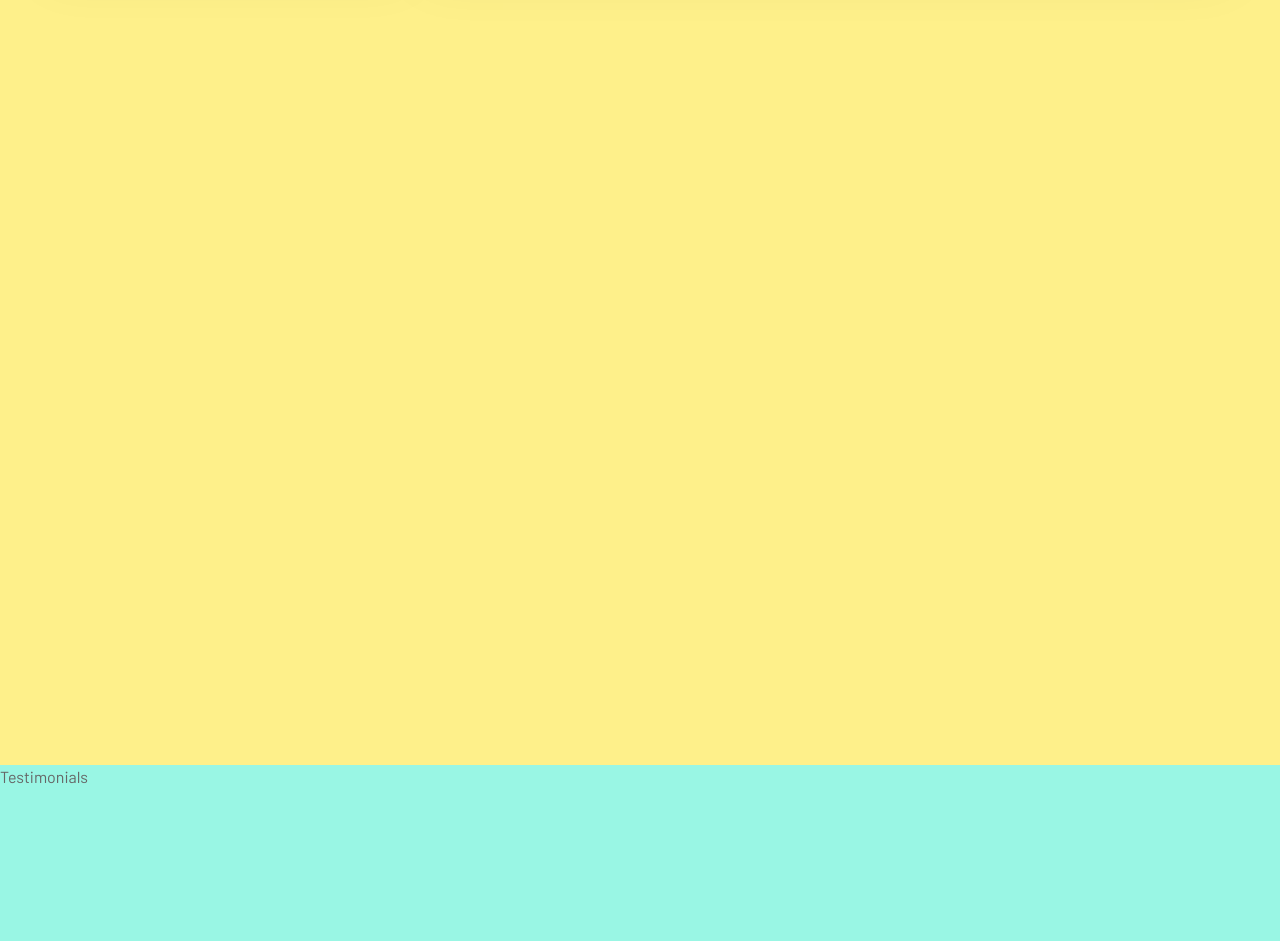
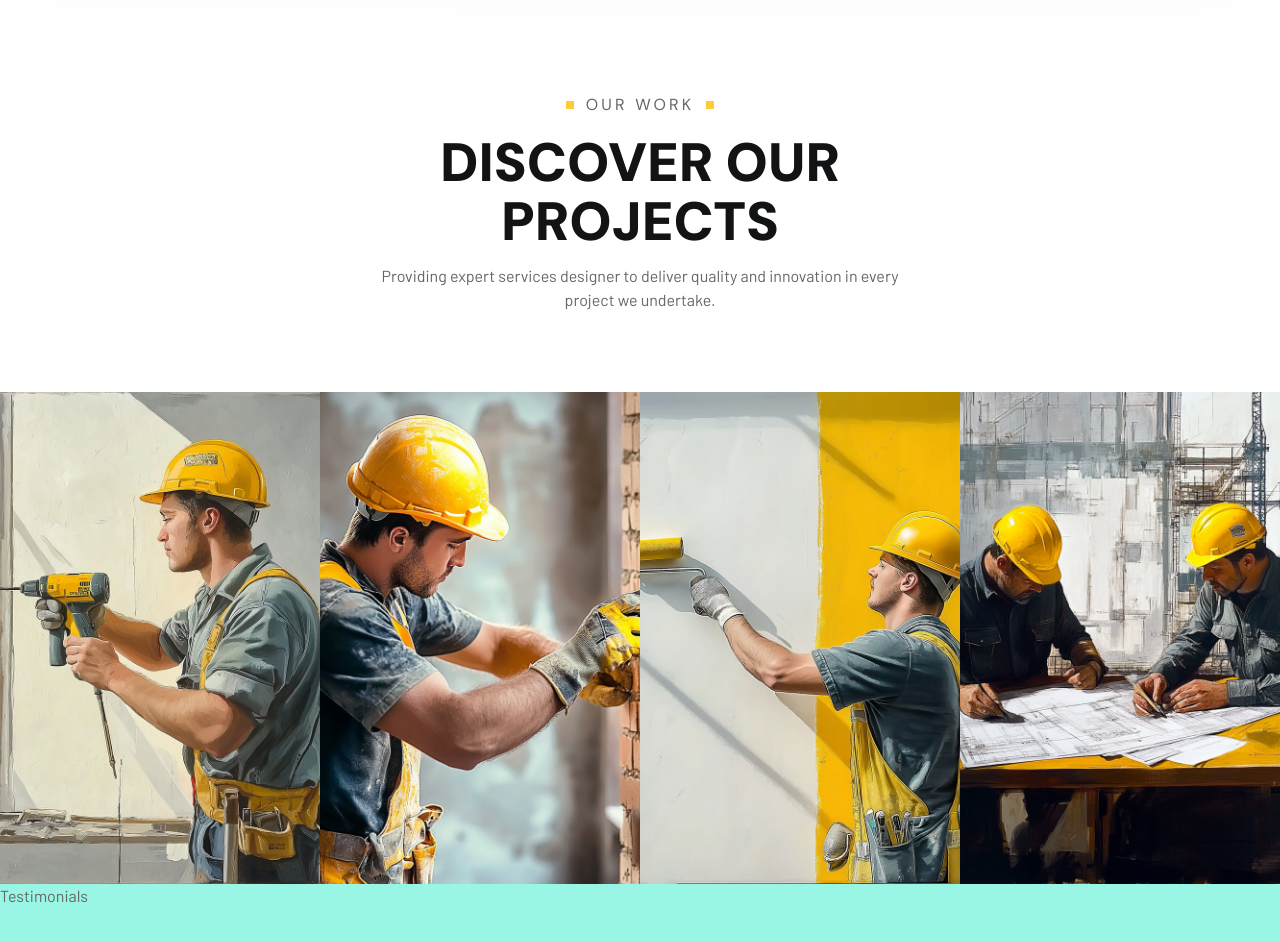
Before and after one commit to Jisap/urban-build, a Next.js app: page / in a window 1280 px wide. Shown: the part 2500-3441 px from the top of the page. Built offline with nearby package versions, Linux system fonts and the light colour scheme.

Commit message:
Add Work component: implement project display with images and descriptions

```diff
--- a/components/Work.jsx
+++ b/components/Work.jsx
@@ -1,9 +1,66 @@
+import Image from "next/image"
+import Link from "next/link"
+import Pretitle from "./Pretitle"
+import {
+  RiArrowRightUpLine,
+  RiCheckboxCircleFill
+} from "react-icons/ri";
 
+
+const workData = [
+  {
+    img: "/assets/img/work/restoration.jpg",
+    name: "restoration",
+    description: "Your short description",
+    href: "",
+  },
+  {
+    img: "/assets/img/work/construction.jpg",
+    name: "construction",
+    description: "Your short description",
+    href: "",
+  },
+  {
+    img: "/assets/img/work/renovation.jpg",
+    name: "renovation",
+    description: "Your short description",
+    href: "",
+  },
+  {
+    img: "/assets/img/work/consulting.jpg",
+    name: "consulting",
+    description: "Your short description",
+    href: "",
+  },
+]
 
 const Work = () => {
   return (
-    <div className="h-screen bg-yellow-200" id="projects">
-      Work
+    <div className="pt-16 xl:pt-32" id="projects">
+      <div className="container mx-auto">
+        <div className="text-center max-w-[540px] mx-auto xl:mb-20">
+          <Pretitle text="Our Work" center />
+          <h2 className="h1 mb-3">Discover Our Projects</h2>
+          <p>
+            Providing expert services designer to deliver quality and innovation in every project we undertake.
+          </p>
+        </div>
+      </div>
+
+      <div className="grid grid-cols-1 md:grid-cols-2 xl:grid-cols-4">
+        {workData.map((item, index) => {
+          return (
+            <div key={index} className="w-full h-[492px] flex-1 relative overflow-hidden group flex justify-center">
+              <Image
+                src={item.img}
+                fill
+                className="object-cover"
+                alt=""
+              />
+            </div>
+          )
+        })}
+      </div>
     </div>
   )
 }
```
